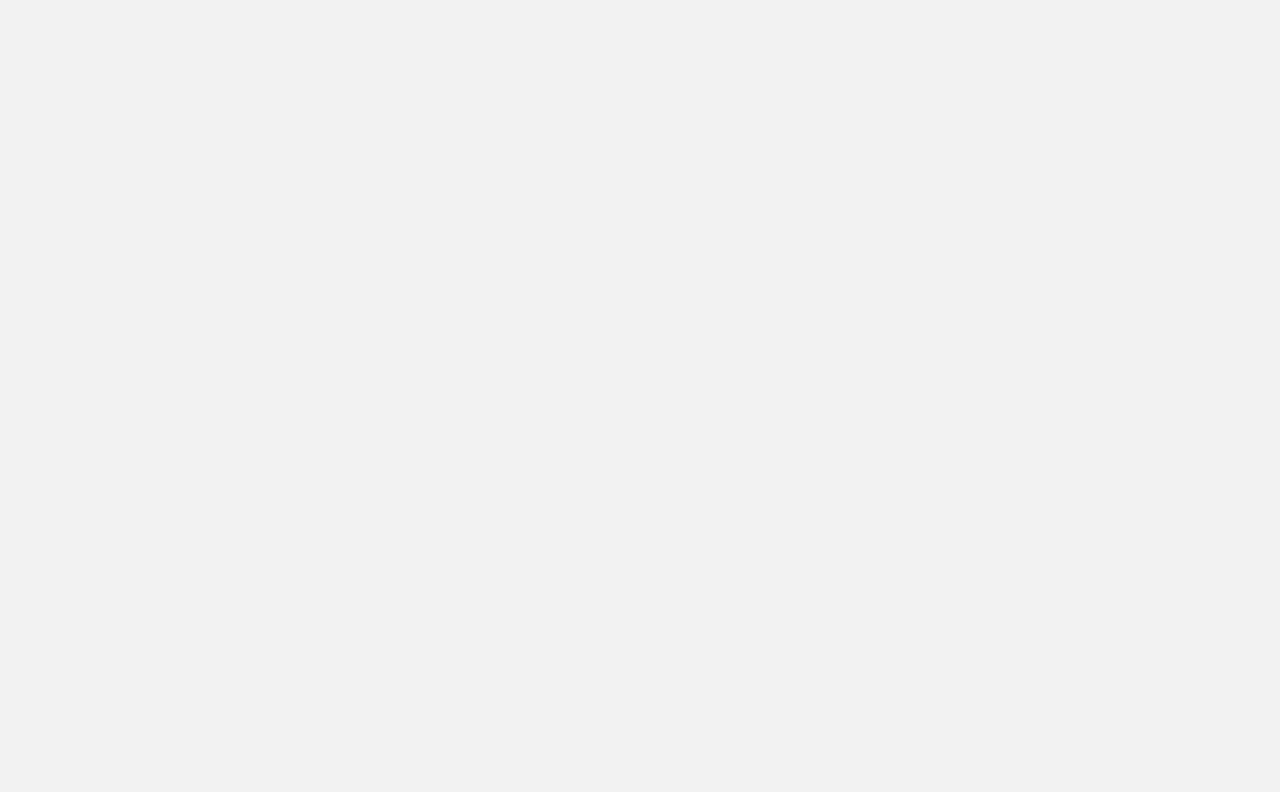
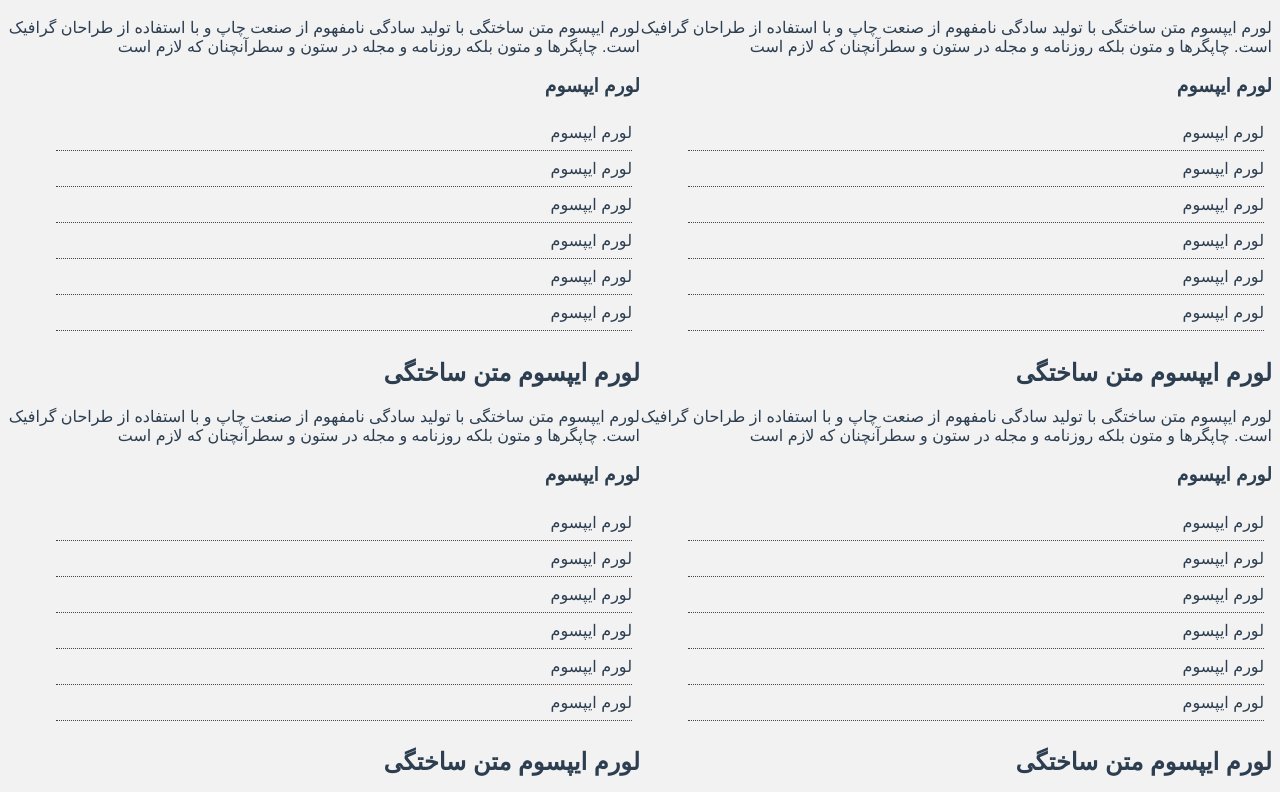
Before and after one commit to NeginSal/landing-page-with-Vue, a Vue app: page / in a window 1280 px wide. Shown: the part 768-1560 px from the top of the page. Before the commit the page ends 800 px from the top, so only its background shows below. Built offline with nearby package versions, Linux system fonts and the light colour scheme.

Commit message:
add section component

```diff
--- /dev/null
+++ b/src/components/Section.vue
@@ -0,0 +1,64 @@
+<template>
+    <section id="section2">
+        <div class="content">
+            <h2 class="m-heading m-2">لورم ایپسوم متن ساختگی</h2>
+            <p class="my-1">
+                لورم ایپسوم متن ساختگی با تولید سادگی نامفهوم از صنعت چاپ و با استفاده از طراحان گرافیک است.
+                چاپگرها و متون بلکه روزنامه و مجله در ستون و سطرآنچنان که لازم است
+            </p>
+            <h3>لورم ایپسوم</h3>
+            <ul class="list">
+                <li>لورم ایپسوم</li>
+                <li>لورم ایپسوم</li>
+                <li>لورم ایپسوم</li>
+                <li>لورم ایپسوم</li>
+                <li>لورم ایپسوم</li>
+                <li>لورم ایپسوم</li>
+            </ul>
+        </div>
+        <div class="content bg-dark p-2">
+            <h2 class="m-heading m-2">لورم ایپسوم متن ساختگی</h2>
+            <p class="my-1">
+                لورم ایپسوم متن ساختگی با تولید سادگی نامفهوم از صنعت چاپ و با استفاده از طراحان گرافیک است.
+                چاپگرها و متون بلکه روزنامه و مجله در ستون و سطرآنچنان که لازم است
+            </p>
+            <h3>لورم ایپسوم</h3>
+            <ul class="list">
+                <li>لورم ایپسوم</li>
+                <li>لورم ایپسوم</li>
+                <li>لورم ایپسوم</li>
+                <li>لورم ایپسوم</li>
+                <li>لورم ایپسوم</li>
+                <li>لورم ایپسوم</li>
+            </ul>
+        </div>
+    </section>
+
+</template>
+
+<script>
+export default {
+
+}
+</script>
+
+<style scoped>
+#section2{
+    display: flex;
+}
+#section2 div{
+    flex: 1;
+}
+
+#section2 .content{
+    text-align: right;
+}
+.list{
+    margin: 0.50rem;
+    list-style: none;
+}
+.list li{
+    border-bottom: #444 dotted 1px;
+    padding: 0.5rem 0;
+}
+</style>>
--- a/src/views/Home.vue
+++ b/src/views/Home.vue
@@ -1,15 +1,21 @@
 <template>
   <div>
     <Table/>
+    <Section/>
+    <Section/>
+    <Section/>
   </div>
 </template>
 
 <script>
 import Table from '../components/Table.vue'
+import Section from '../components/Section.vue'
+
 export default {
   name: "Home",
   components: {
-    Table
+    Table,
+    Section
   },
   data() {
     return {};
```
